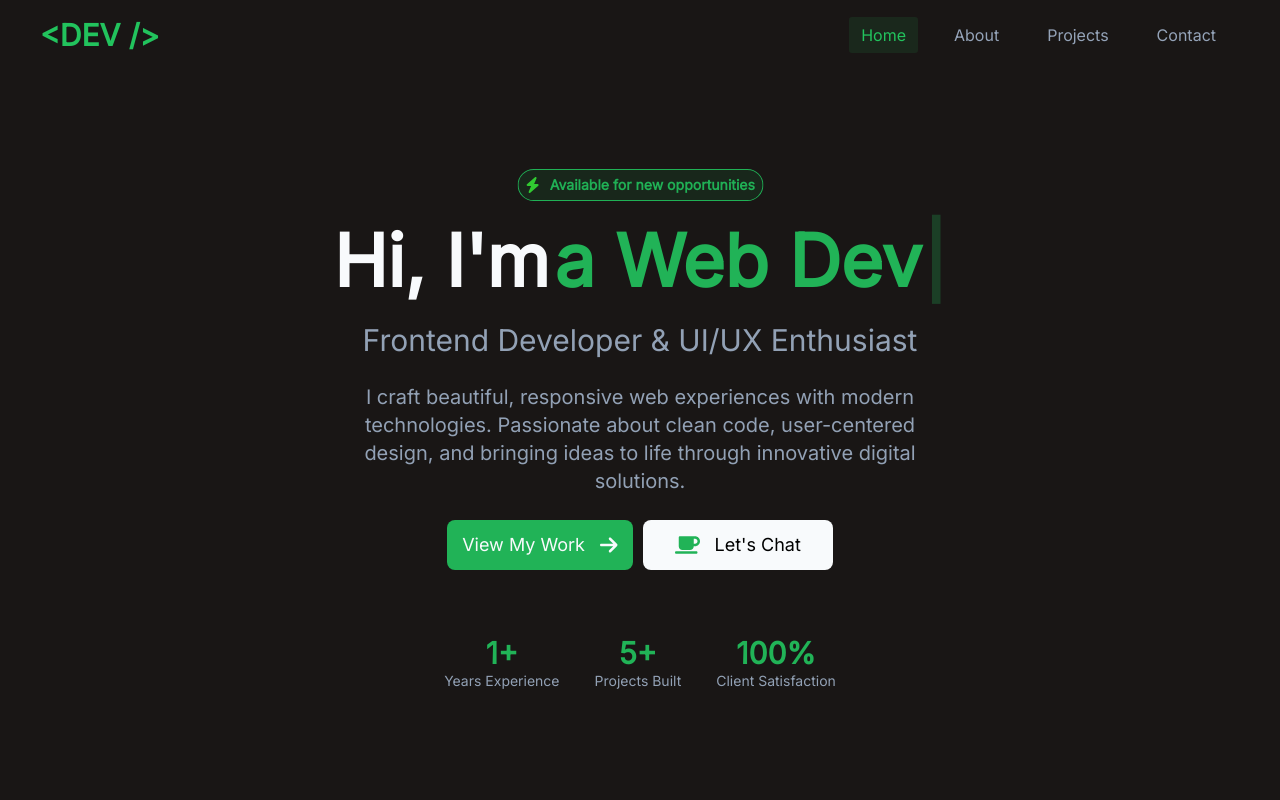
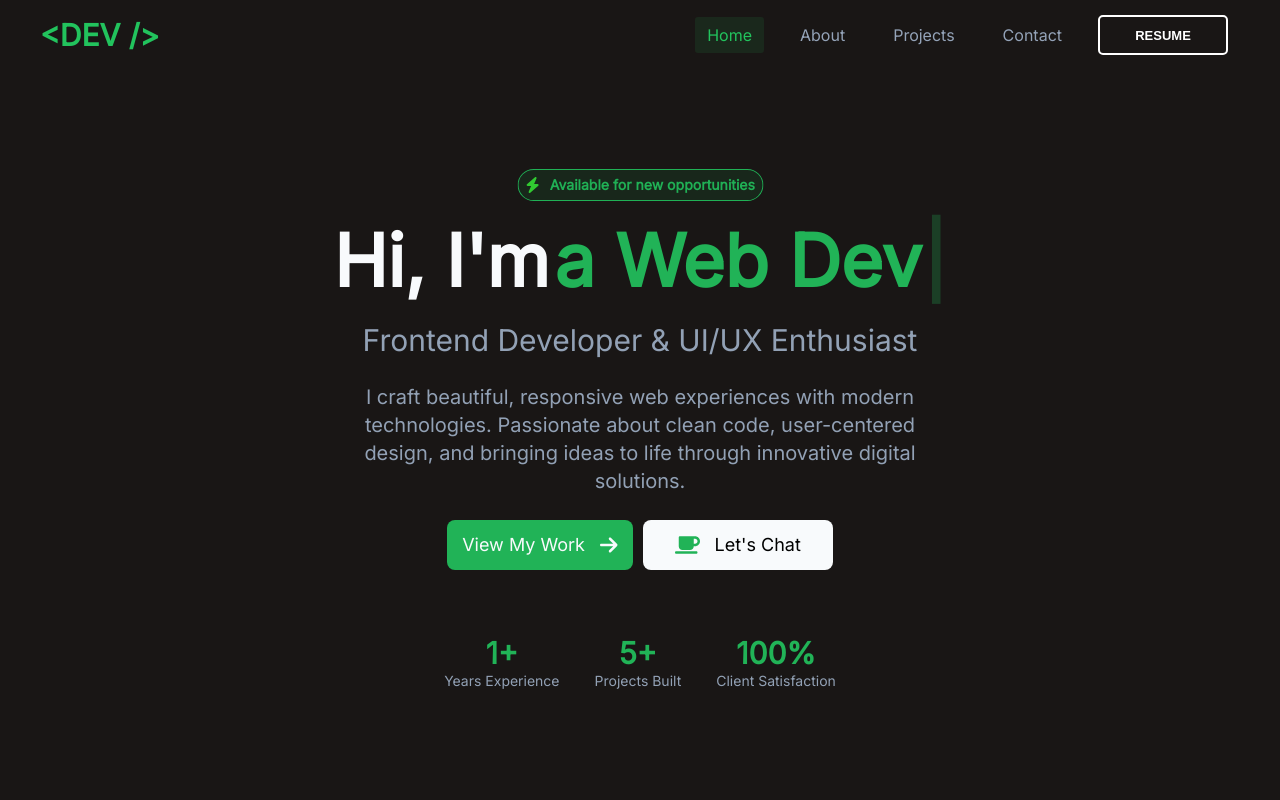
Before and after one commit to bilalarif3739/MY-PORTFOLIO, a React (Vite) app: page / in a window 1280 px wide. Shown: the top 800 px of the page. Built offline with nearby package versions, Linux system fonts and the light colour scheme.

Commit message:
CV Button added

```diff
--- a/src/Components/Navbar/Navbar.css
+++ b/src/Components/Navbar/Navbar.css
@@ -159,7 +159,7 @@ body {
   display: flex;
   justify-content: space-between;
   align-items: center;
-  padding: 0 50px;
+  padding: 0 40px;
   z-index: 1100;
   animation: slideDown 0.3s ease forwards;
   box-shadow: 0 2px 6px rgba(0, 0, 0, 0.3);
@@ -176,13 +176,28 @@ body {
   margin-left: 45px;
   text-decoration: none;
   color: #94a3b8;
-  font-size: 17px;
+  font-size: 16px;
   transition: color 0.3s;
 }
 
 .MiniNavLinks a.active,
 .MiniNavLinks a:hover {
   color: #22c35d;
+}
+
+.CV-ADD {
+  padding: 0px !important;
+}
+
+.CV-BUTTON {
+  padding: 0px;
+  margin-top: 5px;
+  height: 40px;
+  border-radius: 5px;
+  border: 2px solid white;
+  background-color: #191615;
+  color: white;
+  font-weight: 900;
 }
 
 @keyframes slideDown {
--- a/src/Components/Navbar/Navbar.jsx
+++ b/src/Components/Navbar/Navbar.jsx
@@ -1,5 +1,6 @@
 import React, { useState, useEffect } from "react";
 import { Link, useLocation } from "react-router-dom";
+import resumeFile from '../../assets/M.BILAL-ARIF-CV.pdf';
 import "./Navbar.css";
 
 const Navbar = () => {
@@ -75,6 +76,11 @@ const Navbar = () => {
                 Contact
               </Link>
             </li>
+            <li className="CV-ADD">
+              <a href={resumeFile} download>
+                <button className="CV-BUTTON">RESUME</button>
+              </a>
+            </li>
           </ul>
         </div>
 
@@ -116,6 +122,11 @@ const Navbar = () => {
                 >
                   Contact
                 </Link>
+              </li>
+              <li className="CV-ADD">
+                <a href={resumeFile} download onClick={closeMenu}>
+                  <button className="CV-BUTTON">RESUME</button>
+                </a>
               </li>
             </ul>
           </div>
@@ -164,6 +175,9 @@ const Navbar = () => {
             >
               Contact
             </Link>
+            <a href={resumeFile} download>
+              <button className="CV-BUTTON">RESUME</button>
+            </a>
           </div>
         </div>
       )}
```
Also changed, not shown: 1 other file (tests, documents, lock files or other folders).
